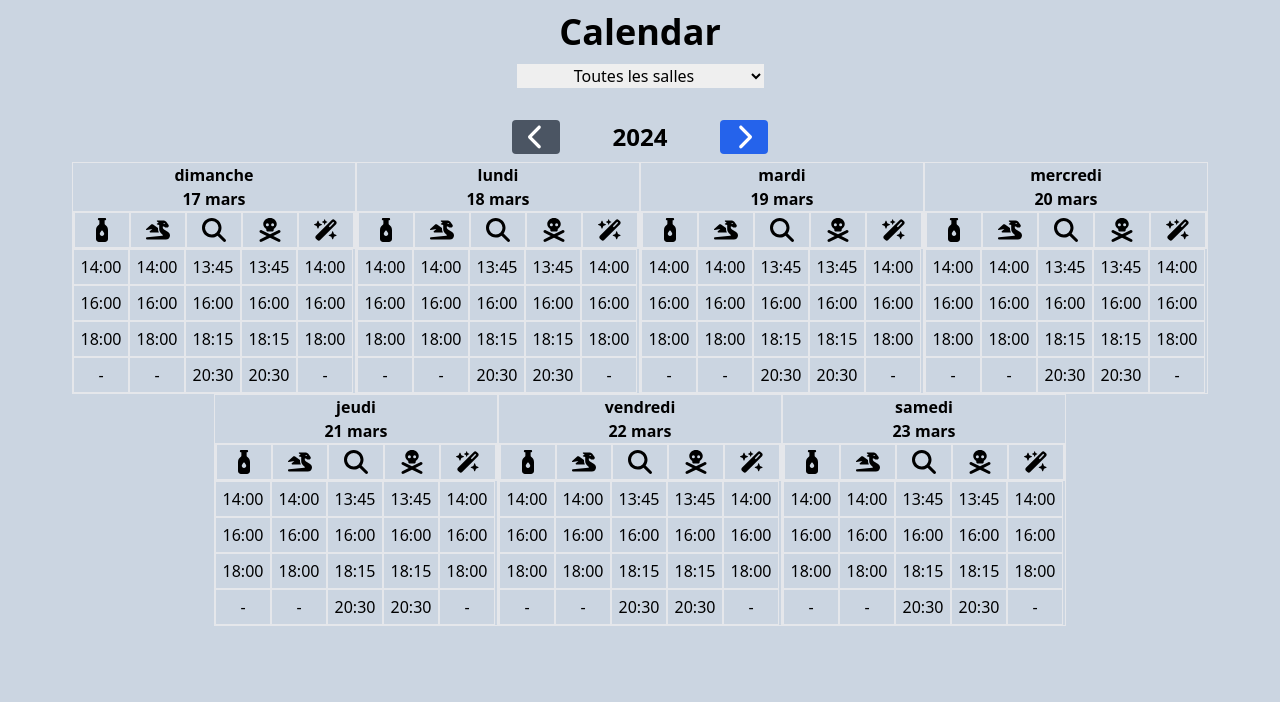
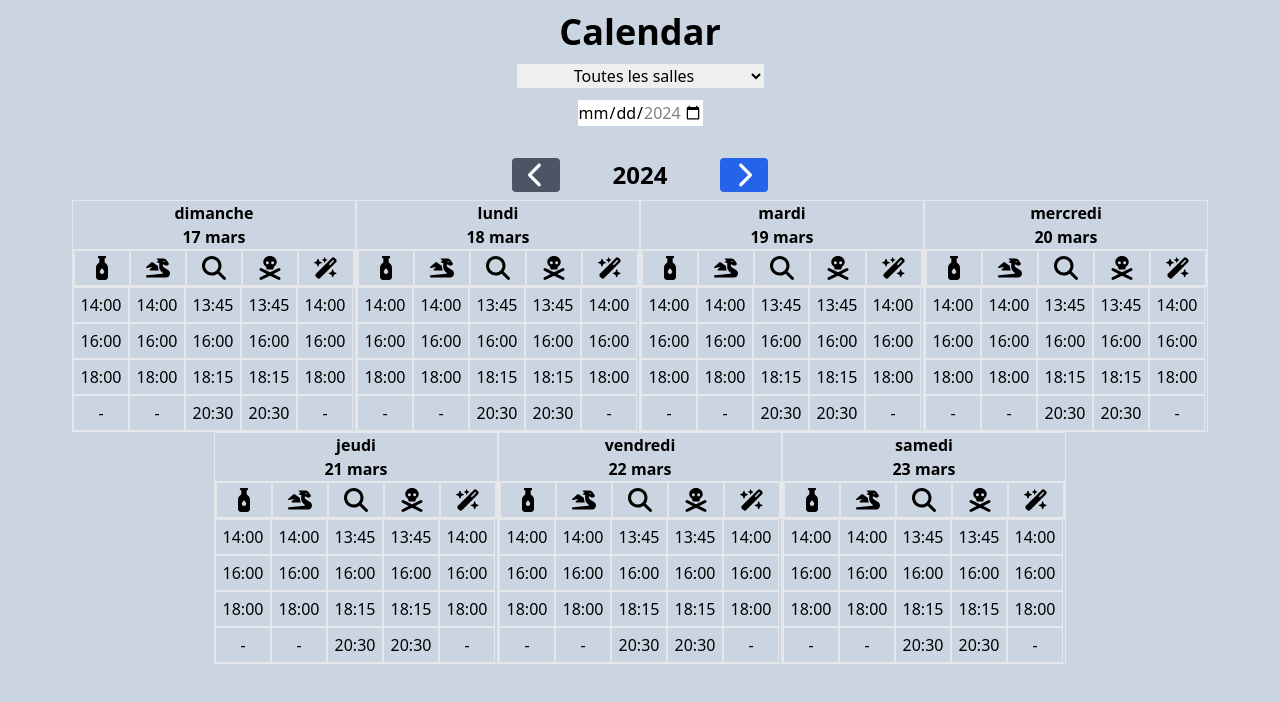
Before and after one commit to MattBuchs/Calendar-React, a React (Vite) app: page / in a window 1280 px wide. Shown: the top 702 px of the page. Built offline with nearby package versions, Linux system fonts and the light colour scheme.

Commit message:
error handling

```diff
--- a/package.json
+++ b/package.json
@@ -1,7 +1,6 @@
 {
     "homepage": "https://mattbuchs.github.io/Calendar-React",
     "name": "calendar",
-    "private": true,
     "version": "0.0.0",
     "type": "module",
     "scripts": {
--- a/src/App.jsx
+++ b/src/App.jsx
@@ -2,12 +2,29 @@ import { useState } from "react";
 import Calendar from "./components/Calendar/Calendar";
 
 function App() {
-    const date = new Date();
+    const [date, setDate] = useState(new Date());
+    const currentDate = new Date();
     const currentDay = date.getDate();
     const currentMonth = date.getMonth() + 1;
     const currentYear = date.getFullYear();
     const dayOfWeek = date.toLocaleString("fr-FR", { weekday: "long" });
     const currentMonthLong = date.toLocaleString("fr-FR", { month: "long" });
+    const dateMax = new Date(
+        currentDate.getFullYear(),
+        currentDate.getMonth() + 6,
+        currentDate.getDate()
+    );
+    const maxDay = dateMax.getDate();
+    const maxMonth = dateMax.getMonth() + 1;
+    const maxYear = dateMax.getFullYear();
+    const minDay = currentDate.getDate();
+    const minMonth = currentDate.getMonth() + 1;
+    const minYear = currentDate.getFullYear();
+
+    const [isBtnDisabled, setIsBtnDisabled] = useState({
+        previous: true,
+        next: false,
+    });
 
     const [rooms, setRooms] = useState([
         {
@@ -116,8 +133,49 @@ function App() {
         setDisplayRooms(rooms.filter((room) => room.id === Number(value)));
     };
 
+    const handleDate = (e) => {
+        const value = e.target.value;
+
+        if (value === "") {
+            const previousWeekDate = new Date(
+                days[0].year,
+                days[0].numberMonth - 1,
+                days[0].numberDay - 7
+            );
+
+            const nextWeekDate = new Date(
+                days[6].year,
+                days[6].numberMonth - 1,
+                days[6].numberDay + 7
+            );
+
+            if (previousWeekDate.getTime() < currentDate.getTime())
+                setIsBtnDisabled({ previous: true, next: false });
+            else if (nextWeekDate.getTime() > dateMax.getTime())
+                setIsBtnDisabled({ previous: false, next: true });
+            else setIsBtnDisabled({ previous: false, next: false });
+
+            return setDate(new Date());
+        }
+
+        const day = value.slice(8, 10);
+        const month = Number(value.slice(5, 7)) - 1;
+        const year = value.slice(0, 4);
+
+        setDate(new Date(year, month, day));
+
+        const previousWeekDate = new Date(year, month, day - 7);
+        const nextWeekDate = new Date(year, month, day + 7);
+
+        if (previousWeekDate.getTime() < currentDate.getTime())
+            setIsBtnDisabled({ previous: true, next: false });
+        else if (nextWeekDate.getTime() > dateMax.getTime())
+            setIsBtnDisabled({ previous: false, next: true });
+        else setIsBtnDisabled({ previous: false, next: false });
+    };
+
     return (
-        <div className="bg-slate-300 h-screen">
+        <div className="bg-slate-300 min-h-screen">
             <h1 className="text-4xl font-bold text-center py-3">Calendar</h1>
 
             <div className="text-center">
@@ -135,15 +193,34 @@ function App() {
                 </select>
             </div>
 
+            <div className="text-center mt-3">
+                <input
+                    type="date"
+                    name="date-search"
+                    min={`${minYear}-${
+                        minMonth < 10 ? "0" + minMonth : minMonth
+                    }-${minDay}`}
+                    max={`${maxYear}-${
+                        maxMonth < 10 ? "0" + maxMonth : maxMonth
+                    }-${maxDay}`}
+                    onChange={handleDate}
+                />
+            </div>
+
             <Calendar
                 date={date}
                 rooms={displayRooms}
                 days={days}
                 setDays={setDays}
                 currentDay={currentDay}
+                currentMonthLong={currentMonthLong}
                 currentYear={currentYear}
                 dayOfWeek={dayOfWeek}
                 widthLi={widthLi}
+                dateMax={dateMax}
+                currentDate={currentDate}
+                isBtnDisabled={isBtnDisabled}
+                setIsBtnDisabled={setIsBtnDisabled}
             />
         </div>
     );
--- a/src/components/Calendar/Calendar.jsx
+++ b/src/components/Calendar/Calendar.jsx
@@ -6,12 +6,15 @@ export default function Calendar({
     days,
     setDays,
     currentDay,
+    currentMonthLong,
     currentYear,
     dayOfWeek,
     widthLi,
+    dateMax,
+    currentDate,
+    isBtnDisabled,
+    setIsBtnDisabled,
 }) {
-    const [isBtnDisabled, setIsBtnDisabled] = useState(true);
-
     // Trouver l'index de l'objet avec le plus grand tableau "availableTime"
     const maxIndex = rooms.reduce((maxIndex, currentRoom, currentIndex) => {
         if (
@@ -25,6 +28,7 @@ export default function Calendar({
     }, 0);
 
     useEffect(() => {
+        console.log("USE EFFECT");
         setDays((prevState) => {
             // Trouver l'index du jour actuel
             const currentDayIndex = prevState.findIndex(
@@ -38,26 +42,21 @@ export default function Calendar({
             ];
 
             const week = shiftedDays.map((day, index) => {
-                return { ...day, numberDay: currentDay + index };
+                return {
+                    ...day,
+                    numberDay: currentDay + index,
+                    nameMonth: currentMonthLong,
+                    year: currentYear,
+                };
             });
 
             return week;
         });
-    }, []);
+    }, [date]);
 
     const previousWeek = () => {
+        setIsBtnDisabled({ previous: false, next: false });
         setDays((prevState) => {
-            const startOfWeek = new Date(
-                date.getFullYear(),
-                date.getMonth(),
-                date.getDate() - date.getDay() + (date.getDay() === 0 ? -6 : 1)
-            );
-            const mondayOfSecondWeek = new Date(
-                date.getFullYear(),
-                date.getMonth(),
-                date.getDate() - date.getDay() + (date.getDay() === 0 ? 1 : 8)
-            );
-
             return prevState.map((obj) => {
                 let newNumberDay = obj.numberDay - 7;
                 let newMonth = obj.nameMonth;
@@ -89,21 +88,6 @@ export default function Calendar({
                     ).toLocaleString("fr-FR", { month: "long" });
                 }
 
-                // Créez une nouvelle date avec les valeurs mises à jour
-                const newDate = new Date(
-                    newYear,
-                    newNumberMonth - 1,
-                    newNumberDay
-                );
-
-                // Si la nouvelle date est antérieure au début de la semaine actuelle, retournez l'objet actuel
-                if (newDate < startOfWeek) {
-                    setIsBtnDisabled(true);
-                    return obj;
-                }
-
-                if (newDate < mondayOfSecondWeek) setIsBtnDisabled(true);
-
                 return {
                     ...obj,
                     numberDay: newNumberDay,
@@ -113,10 +97,27 @@ export default function Calendar({
                 };
             });
         });
+
+        console.log(days);
+        const previousWeekDate = new Date(
+            days[0].year,
+            days[0].numberMonth - 1,
+            days[0].numberDay - 7
+        );
+
+        console.log(previousWeekDate);
+        console.log(currentDate);
+        if (previousWeekDate.getTime() < currentDate.getTime()) {
+            setIsBtnDisabled({ previous: true, next: false });
+        }
+
+        if (isBtnDisabled.previous === true && days[0].nameDay !== dayOfWeek) {
+            console.log("WOW");
+        }
     };
 
     const nextWeek = () => {
-        setIsBtnDisabled(false);
+        setIsBtnDisabled({ previous: false, next: false });
         setDays((prevState) => {
             return prevState.map((obj) => {
                 let newNumberDay = obj.numberDay + 7;
@@ -157,6 +158,15 @@ export default function Calendar({
                 };
             });
         });
+
+        const nextWeekDate = new Date(
+            days[6].year,
+            days[6].numberMonth - 1,
+            days[6].numberDay + 7
+        );
+
+        if (nextWeekDate.getTime() > dateMax.getTime())
+            setIsBtnDisabled({ previous: false, next: true });
     };
 
     return (
@@ -166,7 +176,7 @@ export default function Calendar({
                     <button
                         onClick={previousWeek}
                         className="bg-blue-600 px-4 py-1 rounded hover:bg-blue-700 disabled:bg-gray-600"
-                        disabled={isBtnDisabled}
+                        disabled={isBtnDisabled.previous}
                     >
                         <img
                             src="/img/chevron-left.svg"
@@ -181,7 +191,8 @@ export default function Calendar({
                     </h2>
                     <button
                         onClick={nextWeek}
-                        className="bg-blue-600 px-4 py-1 rounded hover:bg-blue-700"
+                        className="bg-blue-600 px-4 py-1 rounded hover:bg-blue-700 disabled:bg-gray-600"
+                        disabled={isBtnDisabled.next}
                     >
                         <img
                             src="/img/chevron-right.svg"
```
